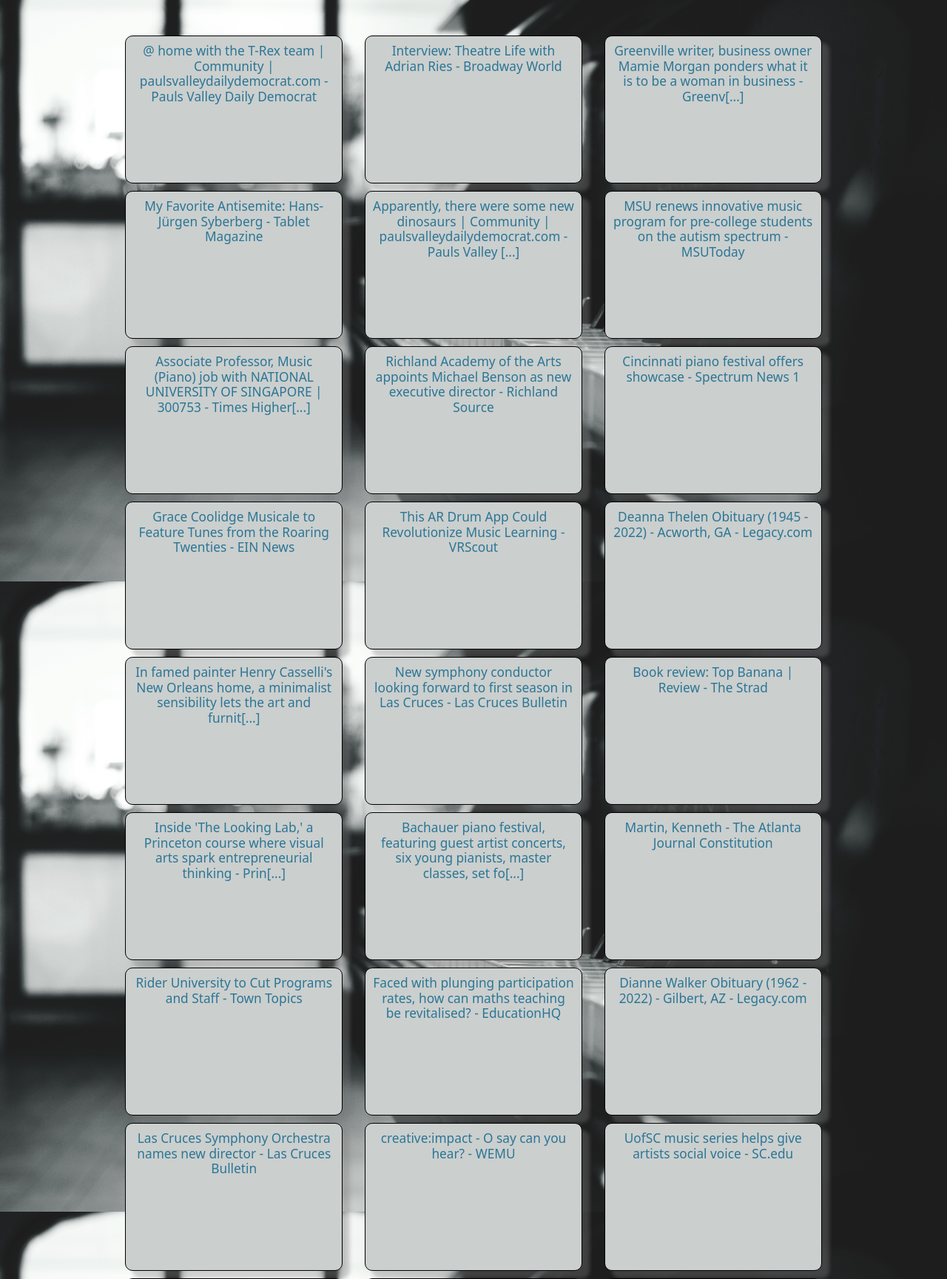
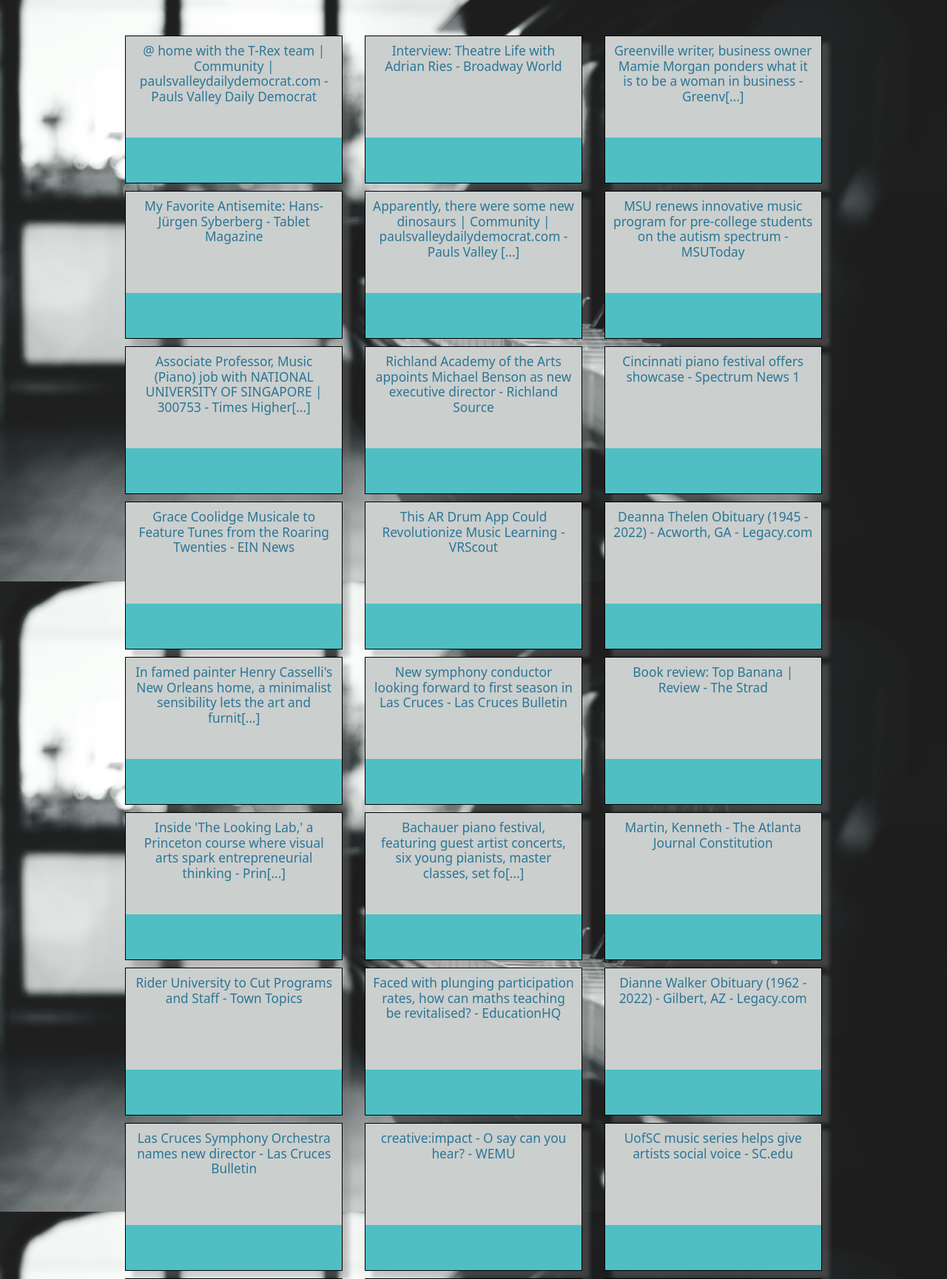
Before and after one commit to Ryanjbr/news, a Flask app: page / in a window 1280 px wide. Shown: the part 66-1795 px from the top of the page at 74% size. Run offline with Flask 2, Linux system fonts and the light colour scheme; data comes from the database, SQL or seed files in the repository.

Commit message:
Finish styling index page
Removed bootstrap styling of buttongs for greater control of color

```diff
--- a/static/styles.css
+++ b/static/styles.css
@@ -37,15 +37,36 @@
 }
 
 .article {
+    display: flex;
+    flex-direction: column;
     width: 30%;
+    max-width: 30%;
+    min-width: 30%;
     height: 200px;
-    background-color: #cbcfce;
+    background-color: rgba(0, 0, 0, 0,);
     color: #2C7695;
     float: left;
-    border: 1px solid black;
-    border-radius: 10px;
+    border: 2px solid black;
     box-shadow: 10px 10px 5px rgba(128, 128, 128, 0.35);
+    padding: 0px;
+}
+
+.articleTop {
+    height: 71%;
+    background-color: #cbcfce;
     padding: 10px;
+    border: none;
+    margin: -1px;
+
+}
+
+.articleBottom {
+    display: flex;
+    align-items: center;
+    justify-content: center;
+    height: 31%;
+    margin: -1px;
+    background-color: #50BFC3;
 }
 
 h2 {
@@ -61,3 +82,10 @@
     background-image: url("images/piano.jpg");
     background-size: contain;
 }
+
+.favorite {
+    border: none;
+    background-color: #1D3752;
+    color: #cbcfce;
+    border-radius: 5px;
+}
--- a/templates/index.html
+++ b/templates/index.html
@@ -7,23 +7,35 @@
 {% block main %}
 <div class="container">
 {% for article in articles %}
+    {% if article['title']|length <= 100 %}
         <div class="article">
-        {% if article['title']|length <= 100 %}
+            <div class="articleTop">
                 <h2><a href = {{ article['link'] }}>{{ article['title'] }}</a></h2>
+            </div>
+        <div class="articleBottom">
             {% if session["user_id"] %}
             <form action="/" method="post">
-            <button class="btn btn-primary" name="favorite" value="{{ article['id'] }}" type="submit">Favorite</button>
+                <button class="favorite" name="favorite" value="{{ article['id'] }}" type="submit">Favorite</button>
             </form>
             {% endif %}
+        </div>
+        </div>
         {% else %}
+            <div class="article">
+                <div class="articleTop">
                     <h2><a href = {{ article['link'] }}>{{ article['title'][0:100] }}[...]</a></h2>
+
+                </div>
+                <div class="articleBottom">
                     {% if session["user_id"] %}
                         <form action="/" method="post">
-            <button class="btn btn-primary" name="favorite" value="{{ article['id'] }}" type="submit">Favorite</button>
+                            <button class="favorite" name="favorite" value="{{ article['id'] }}" type="submit">Favorite</button>
                         </form>
                     {% endif %}
+                </div>
+            </div>
+
         {% endif %}
-    </div>
 {% endfor %}
 </div>
 
```
Also changed, not shown: 2 other files. Lines whose indentation alone changed are shown as unchanged.
